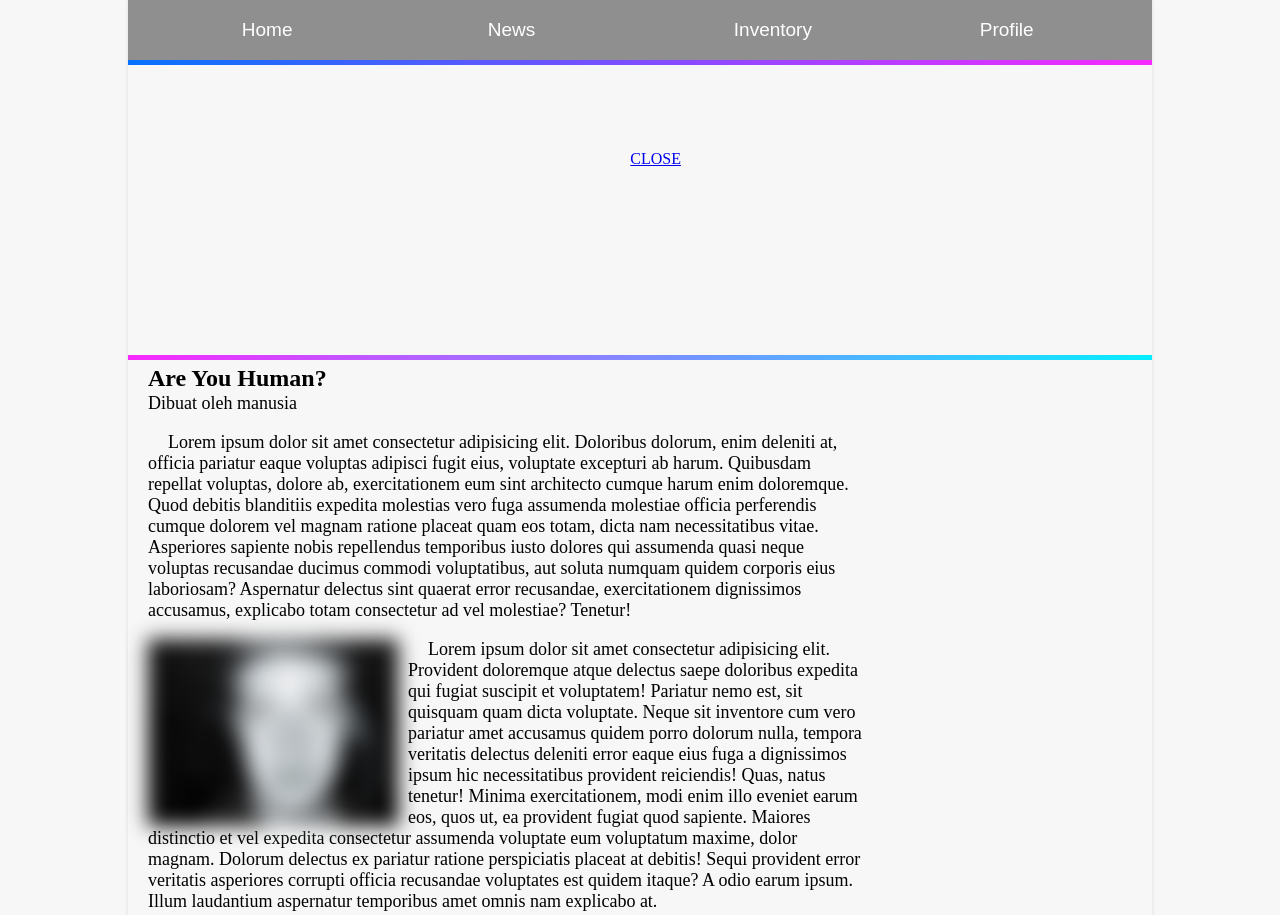
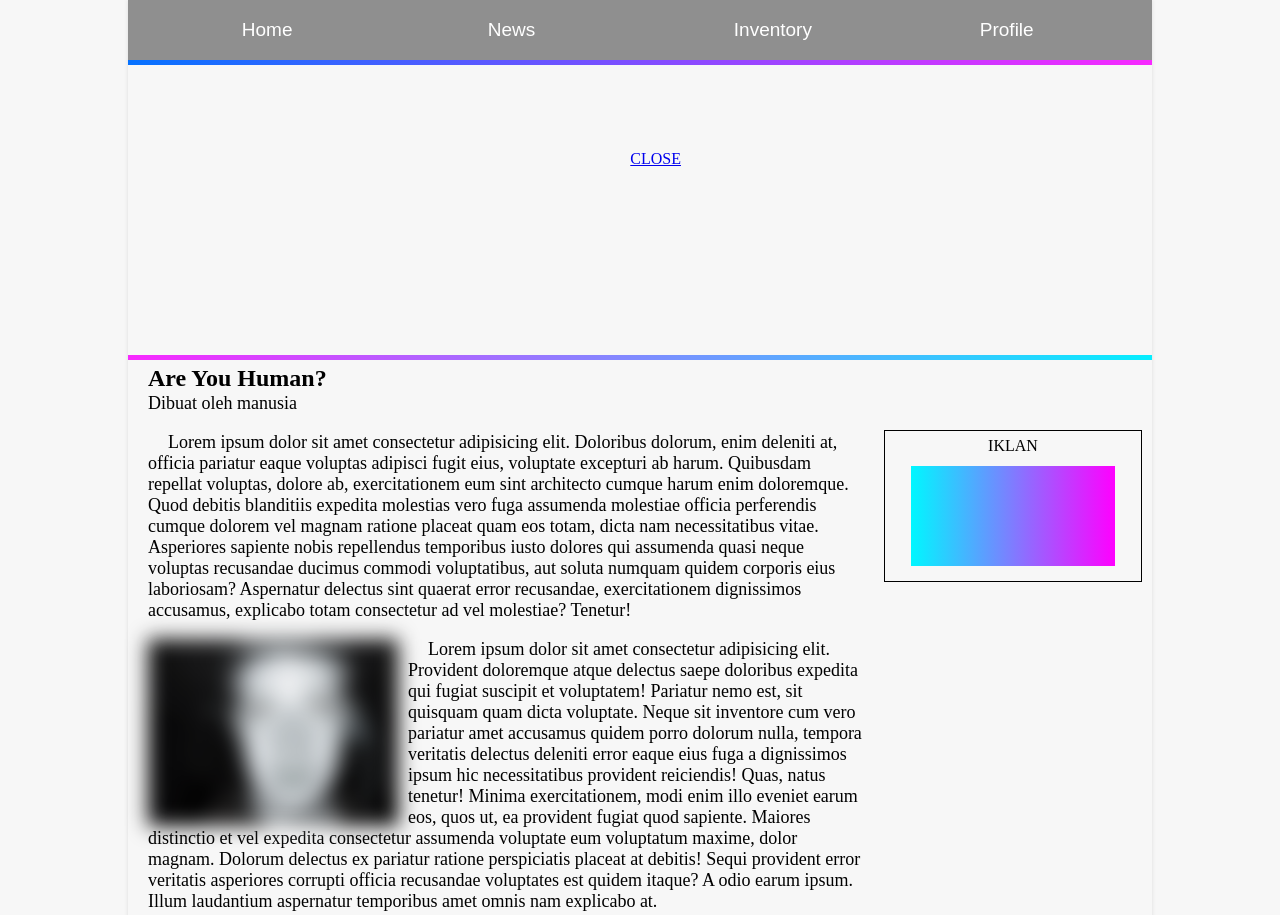
Before and after one commit to ikramwadudu/code, a plain HTML site: page box model.html in a window 1280 px wide. Shown: the top 915 px of the page. Drawn offline with Linux system fonts and the light colour scheme.

Commit message:
Membuat Rensponsive Untuk Iklan Part 1

```diff
--- a/box model.html
+++ b/box model.html
@@ -21,7 +21,7 @@
             width: 80%;
             margin: auto;
             box-shadow: 0 0 4px #dddddd;
-
+           position: relative;
         }
         nav{
             background-color: #8f8f8f;
@@ -110,7 +110,8 @@
             border: solid 1px;
             height: 150px;
             margin: 70px 10px 0 0;
-            float: right;
+            position: absolute;
+            right: 0;
         }
         .oyeh{
             background-image: linear-gradient(90deg,rgb(0, 247, 255),rgb(255, 0, 255));
@@ -222,7 +223,6 @@
             }
         }
 
-
     </style>
 
     <div id="iklan">
```
